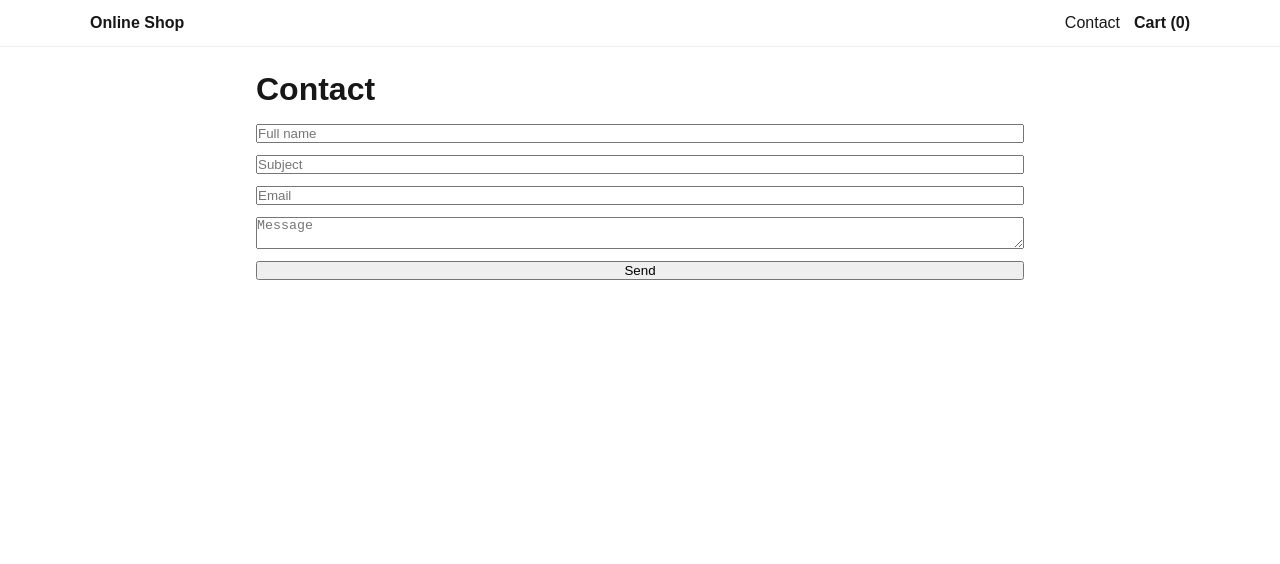
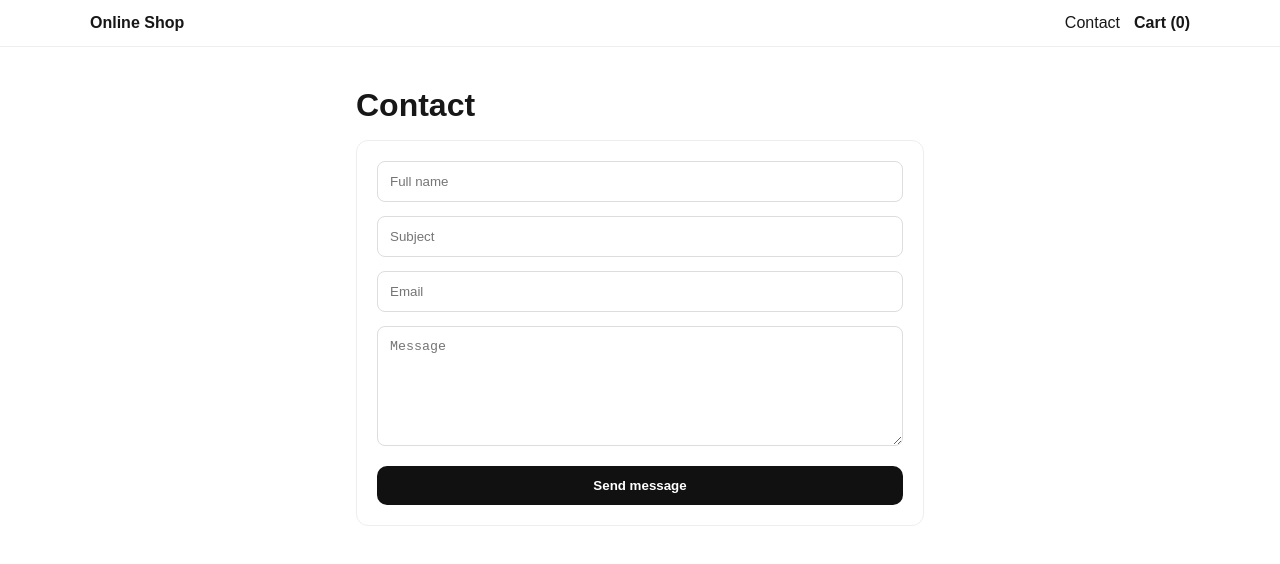
Before and after one commit to NoroffFEU/jsfw-2025-v1-wanawsha-js-frameworks, a Next.js app: page /contact in a window 1280 px wide. Shown: the top 564 px of the page. Built offline with nearby package versions, Linux system fonts and the light colour scheme.

Commit message:
Added styling to contact form

```diff
--- a/src/app/contact/page.tsx
+++ b/src/app/contact/page.tsx
@@ -39,18 +39,21 @@ export default function ContactPage() {
     };
 
     return (
-        <main style={{ maxWidth: 800, margin: "0 auto", padding: "24px 16px" }}>
-            <h1>Contact</h1>
-            <form onSubmit={handleSubmit} style={{ display: "grid", gap: 12, marginTop: 16 }}>
-            <input value={name} onChange={(e) => { setName(e.target.value); setErrors((prev) => ({ ...prev, name: undefined })); }} placeholder="Full name" />
-            {errors.name && <p style={{ color: "red" }}>{errors.name}</p>}
-            <input value={subject} onChange={(e) => { setSubject(e.target.value); setErrors((prev) => ({ ...prev, subject: undefined })); }} placeholder="Subject" />
-            {errors.subject && <p style={{ color: "red" }}>{errors.subject}</p>}
-            <input value={email} onChange={(e) => { setEmail(e.target.value); setErrors((prev) => ({ ...prev, email: undefined })); }} placeholder="Email" />
-            {errors.email && <p style={{ color: "red" }}>{errors.email}</p>}
-            <textarea value={message} onChange={(e) => { setMessage(e.target.value); setErrors((prev) => ({ ...prev, message: undefined })); }} placeholder="Message" />
-            {errors.message && <p style={{ color: "red" }}>{errors.message}</p>}
-            <button type="submit">Send</button>
+        <main style={{ maxWidth: 600, margin: "0 auto", padding: "40px 16px" }}>
+        <h1 style={{ marginBottom: 10 }}>Contact</h1>
+            <form onSubmit={handleSubmit} style={{ display: "grid", gap: 14, marginTop: 16, background: "#fff", padding: 20, borderRadius: 12, border: "1px solid #eee" }}>
+                <input value={name} onChange={(e) => { setName(e.target.value); setErrors((prev) => ({ ...prev, name: undefined })); }} placeholder="Full name" style={{ padding: "12px", borderRadius: 8, border: "1px solid #ddd", width: "100%" }} />
+                {errors.name && <p style={{ color: "red" }}>{errors.name}</p>}
+
+                <input value={subject} onChange={(e) => { setSubject(e.target.value); setErrors((prev) => ({ ...prev, subject: undefined })); }} placeholder="Subject" style={{ padding: "12px", borderRadius: 8, border: "1px solid #ddd", width: "100%" }} />
+                {errors.subject && <p style={{ color: "red" }}>{errors.subject}</p>}
+                <input value={email} onChange={(e) => { setEmail(e.target.value); setErrors((prev) => ({ ...prev, email: undefined })); }} placeholder="Email" style={{ padding: "12px", borderRadius: 8, border: "1px solid #ddd", width: "100%" }} />
+                {errors.email && <p style={{ color: "red" }}>{errors.email}</p>}
+                <textarea value={message} onChange={(e) => { setMessage(e.target.value); setErrors((prev) => ({ ...prev, message: undefined })); }} placeholder="Message" style={{ padding: "12px", borderRadius: 8, border: "1px solid #ddd", width: "100%", minHeight: 120 }} />
+                {errors.message && <p style={{ color: "red" }}>{errors.message}</p>}
+                <button type="submit" style={{ marginTop: 6, border: "none", background: "#111", color: "#fff", padding: "12px 16px", borderRadius: 10, fontWeight: 700, cursor: "pointer" }}>
+                Send message
+                </button>
             </form>
         </main>
     );
```
